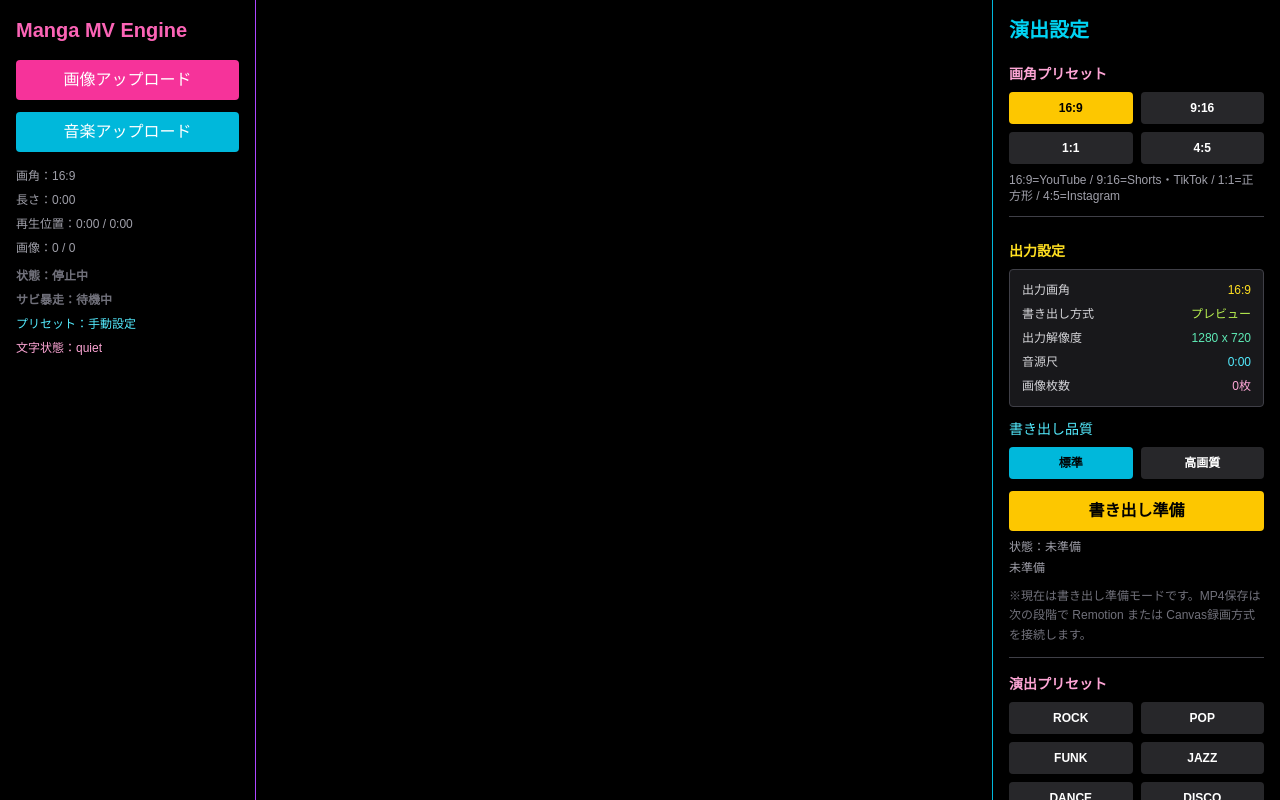
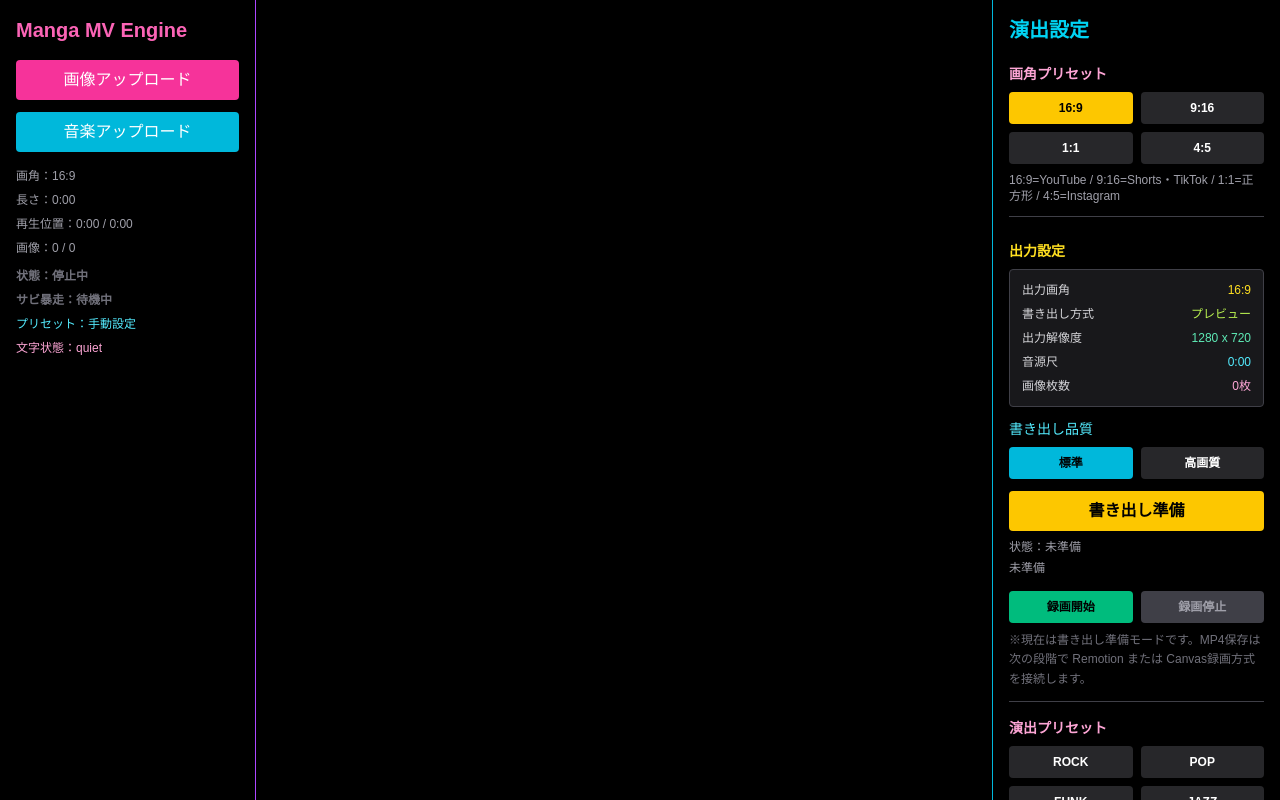
Before and after one commit to utugorou/manga-mv-engine, a Next.js app: page / in a window 1280 px wide. Shown: the top 800 px of the page. Built offline with nearby package versions, Linux system fonts and the light colour scheme.

Commit message:
Add minimal hidden-canvas WebM recording flow

```diff
--- a/app/page.tsx
+++ b/app/page.tsx
@@ -16,6 +16,13 @@ import {
   smartSfxTexts,
 } from "../src/lib/textEngine";
 import { getExportResolution } from "../src/lib/exportHelpers";
+import {
+  createExportCanvas,
+  drawImageToCanvas,
+  drawTextOverlay,
+  startCanvasRecording,
+  stopCanvasRecording,
+} from "../src/lib/canvasRecorder";
 import type {
   AspectRatio,
   AudioMood,
@@ -38,6 +45,9 @@ export default function Home() {
   const analyserRef = useRef<AnalyserNode | null>(null);
   const sourceRef = useRef<MediaElementAudioSourceNode | null>(null);
   const rafRef = useRef<number | null>(null);
+  const recordingFrameRef = useRef<number | null>(null);
+  const recordingCanvasRef = useRef<HTMLCanvasElement | null>(null);
+  const mediaRecorderRef = useRef<MediaRecorder | null>(null);
 
   const lastSwitchTimeRef = useRef(0);
   const wasAboveThresholdRef = useRef(false);
@@ -63,6 +73,8 @@ export default function Home() {
     useState<ExportQuality>("standard");
   const [exportStatus, setExportStatus] = useState<ExportStatus>("idle");
   const [exportMessage, setExportMessage] = useState("未準備");
+  const [isRecording, setIsRecording] = useState(false);
+  const [recordedVideoUrl, setRecordedVideoUrl] = useState<string | null>(null);
 
   const [showBubble, setShowBubble] = useState(false);
   const [bubbleText, setBubbleText] = useState("ここにセリフ");
@@ -503,6 +515,18 @@ export default function Home() {
     }
   }, [isPlaying]);
 
+  useEffect(() => {
+    return () => {
+      if (recordingFrameRef.current !== null) {
+        clearTimeout(recordingFrameRef.current);
+      }
+
+      if (recordedVideoUrl) {
+        URL.revokeObjectURL(recordedVideoUrl);
+      }
+    };
+  }, [recordedVideoUrl]);
+
   const handleImageUpload = (
     event: React.ChangeEvent<HTMLInputElement>
   ) => {
@@ -660,6 +684,104 @@ export default function Home() {
         exportQuality === "high" ? "高画質" : "標準"
       } / ${resolution.width} x ${resolution.height} / ${formatTime(audioDuration)} / ${images.length}枚`
     );
+  };
+
+  const handleStartRecording = async () => {
+    if (images.length === 0 || !selectedImage) {
+      setExportStatus("error");
+      setExportMessage("録画対象の画像がありません");
+      return;
+    }
+
+    if (isRecording) return;
+
+    if (recordedVideoUrl) {
+      URL.revokeObjectURL(recordedVideoUrl);
+      setRecordedVideoUrl(null);
+    }
+
+    try {
+      const resolution = getExportResolution(aspectRatio, exportQuality);
+      const canvas = createExportCanvas(resolution.width, resolution.height);
+      recordingCanvasRef.current = canvas;
+
+      const ctx = canvas.getContext("2d");
+
+      if (!ctx) {
+        throw new Error("Canvas context の作成に失敗しました");
+      }
+
+      const recorder = startCanvasRecording(canvas, 30);
+      mediaRecorderRef.current = recorder;
+      recorder.start();
+
+      setIsRecording(true);
+      setExportStatus("recording");
+      setExportMessage("録画中です（WebM）");
+
+      const drawFrame = async () => {
+        if (!recordingCanvasRef.current || !ctx) return;
+
+        ctx.fillStyle = "#000000";
+        ctx.fillRect(0, 0, resolution.width, resolution.height);
+
+        const activeImage = selectedImage || images[currentImageIndex];
+        if (activeImage) {
+          try {
+            await drawImageToCanvas(ctx, activeImage, resolution.width, resolution.height);
+          } catch (error) {
+            console.warn("画像描画に失敗しました", error);
+          }
+        }
+
+        drawTextOverlay(ctx, sfxText, resolution.width, Math.round(resolution.height * 0.8));
+        drawTextOverlay(ctx, bubbleText, resolution.width, resolution.height);
+
+        for (let i = 0; i < 3; i++) {
+          const y = Math.random() * resolution.height;
+          const h = 2 + Math.random() * 5;
+          ctx.fillStyle = `rgba(255,255,255,${0.15 + Math.random() * 0.2})`;
+          ctx.fillRect(0, y, resolution.width, h);
+        }
+
+        recordingFrameRef.current = window.setTimeout(() => {
+          void drawFrame();
+        }, 1000 / 30) as unknown as number;
+      };
+
+      await drawFrame();
+    } catch (error) {
+      console.error("録画開始に失敗:", error);
+      setIsRecording(false);
+      setExportStatus("error");
+      setExportMessage("録画開始に失敗しました");
+    }
+  };
+
+  const handleStopRecording = async () => {
+    if (!mediaRecorderRef.current || !isRecording) return;
+
+    try {
+      if (recordingFrameRef.current !== null) {
+        clearTimeout(recordingFrameRef.current);
+        recordingFrameRef.current = null;
+      }
+
+      const blob = await stopCanvasRecording(mediaRecorderRef.current);
+      const videoUrl = URL.createObjectURL(blob);
+
+      setRecordedVideoUrl(videoUrl);
+      setExportStatus("finished");
+      setExportMessage("録画完了：WebMリンクを生成しました");
+    } catch (error) {
+      console.error("録画停止に失敗:", error);
+      setExportStatus("error");
+      setExportMessage("録画停止に失敗しました");
+    } finally {
+      mediaRecorderRef.current = null;
+      recordingCanvasRef.current = null;
+      setIsRecording(false);
+    }
   };
 
   const getTimelineMarkers = () => {
@@ -950,6 +1072,10 @@ export default function Home() {
             exportStatus={exportStatus}
             exportMessage={exportMessage}
             handlePrepareExport={handlePrepareExport}
+            handleStartRecording={handleStartRecording}
+            handleStopRecording={handleStopRecording}
+            isRecording={isRecording}
+            recordedVideoUrl={recordedVideoUrl}
             formatTime={formatTime}
           />
 
--- a/src/components/ExportPanel.tsx
+++ b/src/components/ExportPanel.tsx
@@ -18,6 +18,10 @@ type ExportPanelProps = {
   exportStatus: ExportStatus;
   exportMessage: string;
   handlePrepareExport: () => void;
+  handleStartRecording: () => void;
+  handleStopRecording: () => void;
+  isRecording: boolean;
+  recordedVideoUrl: string | null;
   formatTime: (time: number) => string;
 };
 
@@ -31,6 +35,10 @@ export default function ExportPanel({
   exportStatus,
   exportMessage,
   handlePrepareExport,
+  handleStartRecording,
+  handleStopRecording,
+  isRecording,
+  recordedVideoUrl,
   formatTime,
 }: ExportPanelProps) {
   const resolution = getExportResolution(aspectRatio, exportQuality);
@@ -104,6 +112,44 @@ export default function ExportPanel({
       </p>
       <p className="text-xs text-zinc-400 mt-1 leading-relaxed">{exportMessage}</p>
 
+      <div className="grid grid-cols-2 gap-2 mt-3">
+        <button
+          onClick={handleStartRecording}
+          disabled={isRecording}
+          className="p-2 rounded text-xs font-bold bg-emerald-500 hover:bg-emerald-400 disabled:bg-zinc-700 disabled:text-zinc-400 text-black"
+        >
+          録画開始
+        </button>
+
+        <button
+          onClick={handleStopRecording}
+          disabled={!isRecording}
+          className="p-2 rounded text-xs font-bold bg-rose-500 hover:bg-rose-400 disabled:bg-zinc-700 disabled:text-zinc-400 text-white"
+        >
+          録画停止
+        </button>
+      </div>
+
+      {recordedVideoUrl && (
+        <div className="mt-3 text-xs space-y-2">
+          <a
+            href={recordedVideoUrl}
+            target="_blank"
+            rel="noreferrer"
+            className="block text-cyan-300 underline"
+          >
+            録画結果を開く
+          </a>
+          <a
+            href={recordedVideoUrl}
+            download="manga-mv-export.webm"
+            className="block text-lime-300 underline"
+          >
+            WebMをダウンロード
+          </a>
+        </div>
+      )}
+
       <p className="text-xs text-zinc-500 mt-2 leading-relaxed">
         ※現在は書き出し準備モードです。MP4保存は次の段階で Remotion
         または Canvas録画方式を接続します。
--- /dev/null
+++ b/src/lib/canvasRecorder.ts
@@ -0,0 +1,89 @@
+export const createExportCanvas = (width: number, height: number): HTMLCanvasElement => {
+  const canvas = document.createElement("canvas");
+  canvas.width = width;
+  canvas.height = height;
+  canvas.style.display = "none";
+  return canvas;
+};
+
+export const drawImageToCanvas = async (
+  ctx: CanvasRenderingContext2D,
+  imageUrl: string,
+  width: number,
+  height: number
+): Promise<void> => {
+  const image = new Image();
+  image.src = imageUrl;
+
+  await new Promise<void>((resolve, reject) => {
+    image.onload = () => resolve();
+    image.onerror = () => reject(new Error("画像の読み込みに失敗しました"));
+  });
+
+  const scale = Math.max(width / image.width, height / image.height);
+  const drawWidth = image.width * scale;
+  const drawHeight = image.height * scale;
+  const x = (width - drawWidth) / 2;
+  const y = (height - drawHeight) / 2;
+
+  ctx.drawImage(image, x, y, drawWidth, drawHeight);
+};
+
+export const drawTextOverlay = (
+  ctx: CanvasRenderingContext2D,
+  text: string,
+  width: number,
+  height: number
+): void => {
+  if (!text) return;
+
+  const fontSize = Math.max(28, Math.round(width * 0.045));
+  ctx.font = `900 ${fontSize}px sans-serif`;
+  ctx.textBaseline = "bottom";
+  ctx.lineWidth = Math.max(4, Math.round(fontSize * 0.12));
+  ctx.strokeStyle = "rgba(0, 0, 0, 0.95)";
+  ctx.fillStyle = "#ffffff";
+
+  const x = Math.round(width * 0.06);
+  const y = Math.round(height * 0.9);
+
+  ctx.strokeText(text, x, y);
+  ctx.fillText(text, x, y);
+};
+
+export const startCanvasRecording = (
+  canvas: HTMLCanvasElement,
+  fps: number
+): MediaRecorder => {
+  const stream = canvas.captureStream(fps);
+
+  const mimeType = MediaRecorder.isTypeSupported("video/webm;codecs=vp9")
+    ? "video/webm;codecs=vp9"
+    : "video/webm";
+
+  return new MediaRecorder(stream, { mimeType });
+};
+
+export const stopCanvasRecording = async (
+  mediaRecorder: MediaRecorder
+): Promise<Blob> => {
+  const chunks: BlobPart[] = [];
+
+  return new Promise<Blob>((resolve, reject) => {
+    mediaRecorder.ondataavailable = (event: BlobEvent) => {
+      if (event.data && event.data.size > 0) {
+        chunks.push(event.data);
+      }
+    };
+
+    mediaRecorder.onerror = () => {
+      reject(new Error("録画の停止に失敗しました"));
+    };
+
+    mediaRecorder.onstop = () => {
+      resolve(new Blob(chunks, { type: mediaRecorder.mimeType || "video/webm" }));
+    };
+
+    mediaRecorder.stop();
+  });
+};
```
